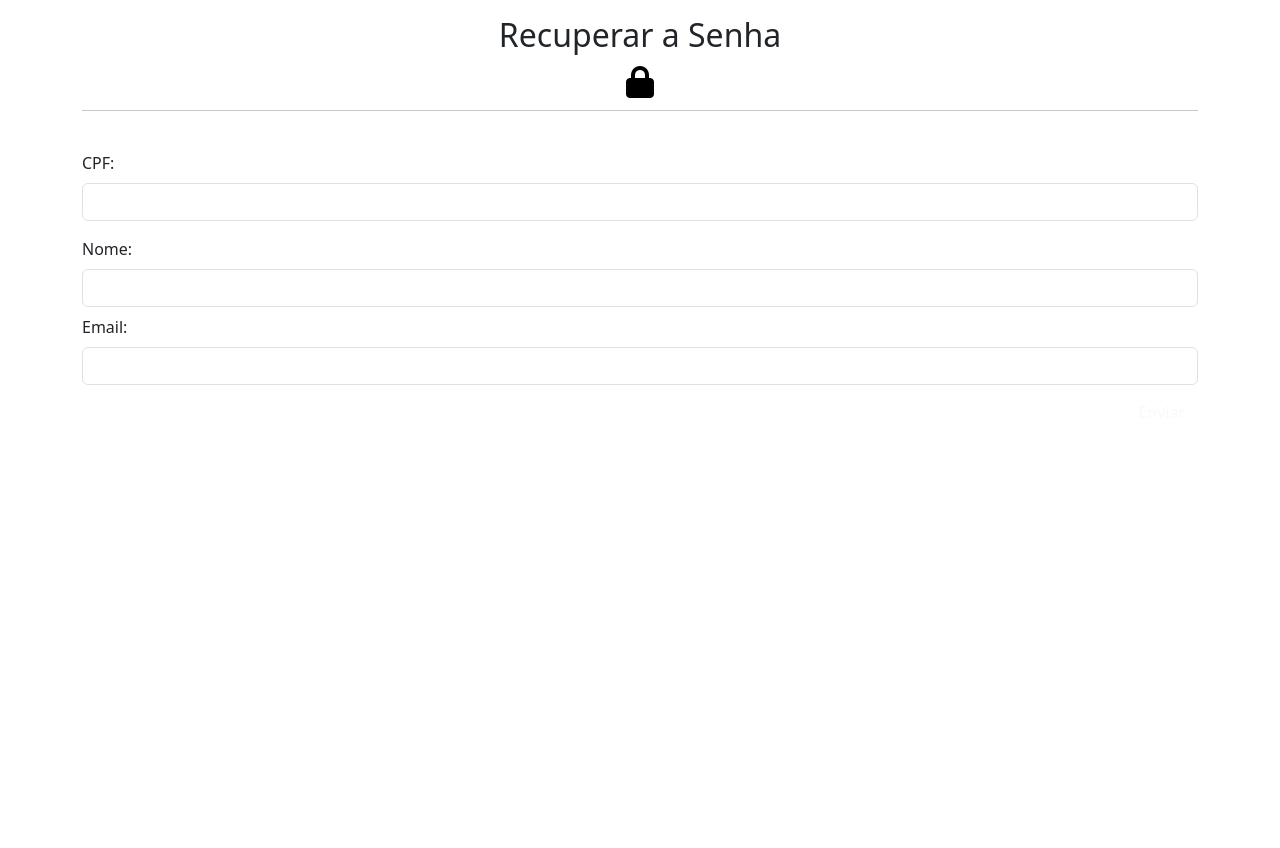
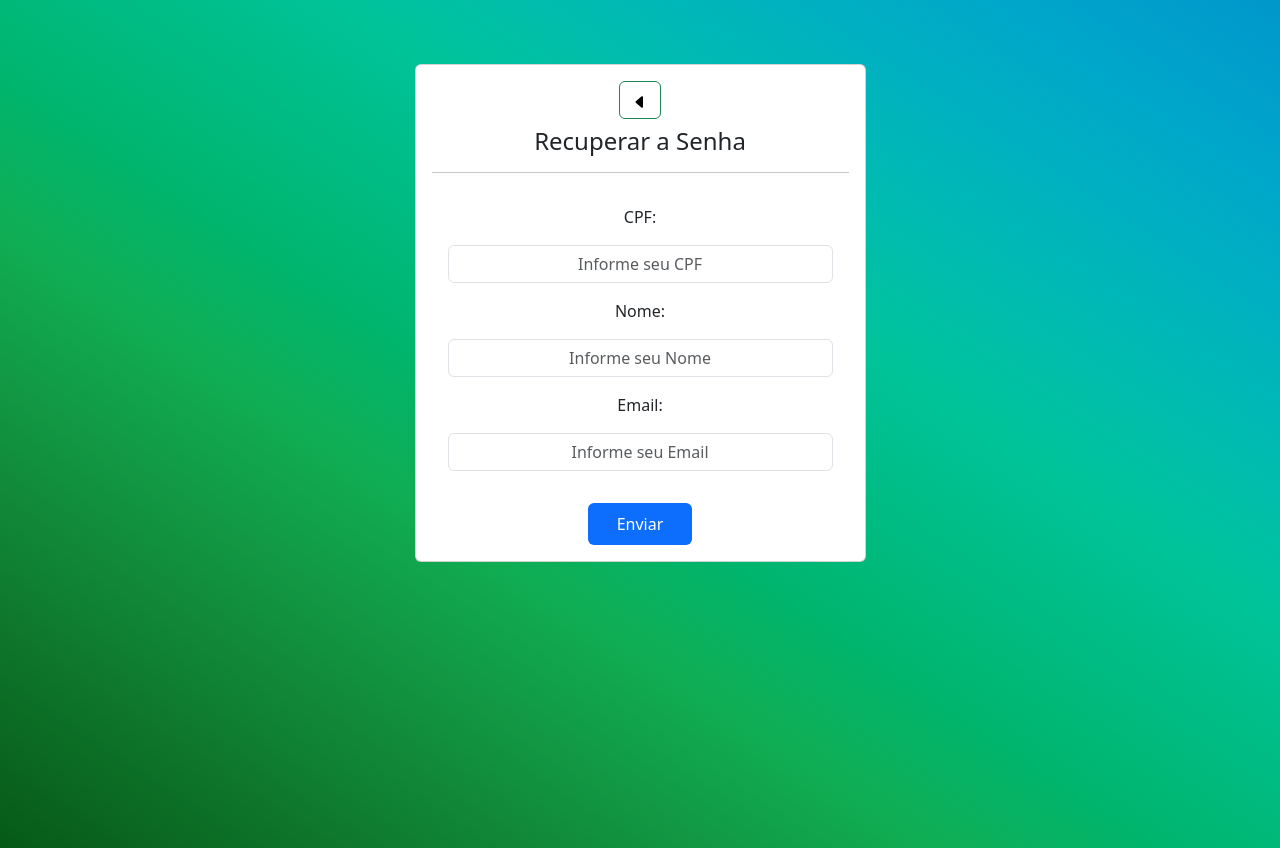
Before and after one commit to lilydias24/AMS_INFO31, a PHP site: page /Login/recuperar_senha.php in a window 1280 px wide. Before the commit the page ends 385 px from the top, so only its background shows below. Run offline with PHP 8.4, Linux system fonts and the light colour scheme; some libraries are stand-ins or nearby versions.

Commit message:
Atualizações 24.11

```diff
--- a/Aluno/editar_aluno.php
+++ b/Aluno/editar_aluno.php
@@ -36,7 +36,7 @@
                 $sql = "SELECT * FROM aluno as al INNER JOIN turma as tur WHERE al.ID_turma = tur.ID_turma AND al.matricula=" . $_REQUEST["matricula"];
                 $result = $connect->query($sql);
                 while ($row = $result->fetch_object()) {
-                    print "<option value='" . $row->ID_turma . "'>" . $row->nome_turma;
+                     print "<option value='" . $row->ID_turma . "'>" . $row->nome_turma;
                     print "</option>";
                 }
                 ?>
--- a/Aluno/listar_aluno.php
+++ b/Aluno/listar_aluno.php
@@ -16,7 +16,6 @@
             print "<th> Nome </td>";
             print "<th> Email </td>";
             print "<th> Responsável </td>";
-            //print "<th> Foto </td>";
             print "<th> Turma </th>";
             print "<th colspan='2'> Ações </th>";
             print "</tr>";
@@ -26,7 +25,6 @@
             print "<td>" . $row->nome . "</td>";
             print "<td>" . $row->email . "</td>";
             print "<td>" . $row->num_responsavel . "</td>";
-            //print "<td>" . $row->foto . "</td>";
             print "<td>" . $row->nome_turma . "</td>";
             print "<td>
                     <button onclick=\"location.href='?page=editar&matricula=".$row->matricula. "';\" class='btn btn-success'>Editar</button> </td>";
--- a/Aluno/salvar_aluno.php
+++ b/Aluno/salvar_aluno.php
@@ -12,7 +12,7 @@ switch($_REQUEST["acao"]){
         if(isset($_FILES['foto']))
         {
             $tipo = strtolower(substr($_FILES['foto']['name'], -3)); //Pegando extensão do arquivo
-            $new_name = date("Y.m.d-H.i") . $tipo; //Definindo um novo nome para o arquivo
+            $new_name = date("Y.m.d-H.i") . "." . $tipo; //Definindo um novo nome para o arquivo
             $dir = './fotos/'; //Diretório para uploads
 
             move_uploaded_file($_FILES['foto']['tmp_name'], $dir.$new_name); //Fazer upload do arquivo
--- a/Login/login.css
+++ b/Login/login.css
@@ -1,7 +1,6 @@
 .card-container {
     min-height: 100vh;
-    background: linear-gradient(to right, #03f2ffb6, #1eb211dc);
-    display: flex;
+    background: linear-gradient(to left top, #065917, #0c6d25, #108233, #129743, #10ad53, #00b56d, #00bc84, #00c39a, #00bbb1, #00b0c2, #00a4cb, #0097cb);    display: flex;
     align-items: center;
     justify-content: center;
 }
--- a/Login/recuperar_senha.php
+++ b/Login/recuperar_senha.php
@@ -1,8 +1,10 @@
 <?php
 include("../config.php");
+
 use PHPMailer\PHPMailer\PHPMailer;
 use PHPMailer\PHPMailer\SMTP;
 use PHPMailer\PHPMailer\Exception;
+
 require '../PHPMailer-master/src/PHPMailer.php';
 require '../PHPMailer-master/src/SMTP.php';
 require '../PHPMailer-master/src/Exception.php';
@@ -11,6 +13,7 @@ if (isset($_POST['recuperar'])) {
     $nova_senha = substr(md5(time()), 0, 6);
     $senha_cript = password_hash($nova_senha, PASSWORD_DEFAULT);
     $CPF = mysqli_escape_string($connect, $_POST['CPF']);
+    $CPF = str_replace(['.', '-'], '', $CPF);
     $nome = mysqli_escape_string($connect, $_POST['nome']);
     $email = mysqli_escape_string($connect, $_POST['email']);
 
@@ -38,23 +41,24 @@ if (isset($_POST['recuperar'])) {
 
                     $mail->IsHTML(true);
                     $mail->CharSet = "UTF-8";
-                    $mail->Subject = "Recuperar senha de acesso no Sistema de Monitoramento de Acesso - IFFAR UG";
+                    $mail->Subject = "Recuperar Senha - Sistema de Monitoramento de Acesso - IFFAR UG";
 
-                    $mensagem = "<h3>Olá ". $nome ."</h3>Uma solicitação de recuperação de senha foi realizada no Sistema de Monitoramento de Acesso - IFFAR UG.<br>Sua nova senha é " . $nova_senha . "<br>";
+                    $mensagem = "<h3>Olá " . $nome . "</h3>Uma solicitação de recuperação de senha foi realizada no Sistema de Monitoramento de Acesso - IFFAR UG.<br>Sua nova senha é " . $nova_senha . "<br>";
 
                     $mail->Body = $mensagem;
                     $mail->send();
-                    $msg = 2;
+                    $msg = "<script> alert('Email Enviado com Sucesso! Realize seu Login com a Nova Senha.'); </script>" . "<script> location.href='login.php'; </script>";
+                    print $msg;
                 } catch (Exception $e) {
                     echo "Erro ao enviar o email: {$mail->ErrorInfo}";
                 }
-
             } else {
                 echo mysqli_errno($conexao) . ": " . mysqli_error($conexao);
                 die();
             }
         } else {
-            $msg = 1;
+             $msg = "<script> alert('Dados não Encontrados no Sistema!'); </script>" . "<script> location.href='recuperar_senha.php'; </script>";
+             print $msg;
         }
     } else {
         echo mysqli_errno($conexao) . ": " . mysqli_error($conexao);
@@ -67,63 +71,51 @@ if (isset($_POST['recuperar'])) {
 
 <head>
     <meta charset="UTF-8">
+    <meta http-equiv="X-UA-Compatible" content="IE=edge">
     <meta name="viewport" content="width=device-width, initial-scale=1.0">
-    <link rel="stylesheet" href="./assets/css/bootstrap.css">
-    <link rel="stylesheet" href="./assets/css/pacote.css">
-    <link rel="stylesheet" href="https://cdnjs.cloudflare.com/ajax/libs/font-awesome/6.4.0/css/all.min.css" integrity="sha512-iecdLmaskl7CVkqkXNQ/ZH/XLlvWZOJyj7Yy7tcenmpD1ypASozpmT/E0iPtmFIB46ZmdtAc9eNBvH0H/ZpiBw==" crossorigin="anonymous" referrerpolicy="no-referrer" />
-    <link rel="shortcut icon" href="./assets/img-sistem/atomo.ico" type="image/x-icon">
+    <link href="https://cdn.jsdelivr.net/npm/bootstrap@5.3.1/dist/css/bootstrap.min.css" rel="stylesheet">
+    <script src="https://cdn.jsdelivr.net/npm/bootstrap@5.3.1/dist/js/bootstrap.bundle.min.js"></script>
+    <script src="https://cdnjs.cloudflare.com/ajax/libs/jquery/3.6.0/jquery.min.js"></script>
+    <script src="https://cdnjs.cloudflare.com/ajax/libs/jquery.inputmask/5.0.6/jquery.inputmask.min.js"></script>
     <title>Recuperar Senha</title>
 </head>
 
-<body class="container pb-3">
-        <div class="row">
-            <div class="col">
-                <div class="text-center py-3">
-                    <h2>Recuperar a Senha</h2>
-                    <div class="m-3"><i class="fa-solid fa-lock fa-2xl" style="color: #000000;"></i></div>
+<body class="container mt-5" style="background: linear-gradient(to right top, #065917, #0c6d25, #108233, #129743, #10ad53, #00b56d, #00bc84, #00c39a, #00bbb1, #00b0c2, #00a4cb, #0097cb);
+background-size:cover; background-repeat: no-repeat; min-height: 100vh;">
+    <div class="row justify-content-center">
+        <div class="col-md-5">
+            <div class="card p-3 mt-3">
+                <div class="text-center">
+                    <button type="button" class="btn btn-outline-success"><a href="login.php" class="text-decoration-none text-black" aria-current="page">
+                    <svg xmlns="http://www.w3.org/2000/svg" width="16" height="16" fill="currentColor" class="bi bi-caret-left-fill" viewBox="0 0 16 16"><path d="m3.86 8.753 5.482 4.796c.646.566 1.658.106 1.658-.753V3.204a1 1 0 0 0-1.659-.753l-5.48 4.796a1 1 0 0 0 0 1.506z"/>
+                    </svg></a></button>
+                    <h4 class="mt-2">Recuperar a Senha</h4>
                     <hr>
                 </div>
-            </div>
-        </div>
-        <?php if (isset($msg)) :
-            if ($msg == 1) { ?>
-                <div class="alert alert-danger alert-dismissible fade show" role="alert">
-                    <button class="btn-close" data-bs-dismiss="alert"></button>
-                    O email fornecido não existe em nosso banco!
-                </div>
-            <?php } elseif($msg == 2) { ?>
-                <div class="alert alert-success alert-dismissible fade show" role="alert">
-                    <button class="btn-close" data-bs-dismiss="alert"></button>
-                    Email enviado com sucesso, visualize sua caixa de mensagem!
-                </div>
-            <?php } endif ?>
-        <div class="row">
-            <div class="col">
-                <form method="POST" action="<?= $_SERVER['PHP_SELF']; ?>">
-                    <div class="row">
-                        <div class="col-xl-12 py-2">
-                            <label class="form-label">CPF:</label>
-                            <input class="form-control" type="text" name="CPF" class="input" required>
-                        </div>
-                        <div class="col-xl-12 py-2">
-                            <label class="form-label">Nome:</label>
-                            <input class="form-control" type="text" name="nome" class="input" required>
-                        </div>
-                        <div class="col-xl-12">
-                            <label class="form-label">Email:</label>
-                            <input class="form-control" type="email" name="email" class="input" required>
-                        </div>
-                        <div class="col-xl-12 py-2">
-                            <div class="text-end">
-                                <button class="btn link-body-emphasis text-light" type="submit" class="input" name="recuperar">Enviar</button>
-                            </div>
-                        </div>
+                <form class="card-form text-center" method="POST" action="<?= $_SERVER['PHP_SELF']; ?>">
+                    <div class="form-group m-3">
+                        <label class="form-label">CPF:</label>
+                        <input class="form-control mx-auto text-center mt-2" type="text" name="CPF" id="CPF" placeholder="Informe seu CPF" required>
                     </div>
+                    <div class="form-group m-3">
+                        <label class="form-label">Nome:</label>
+                        <input class="form-control mx-auto text-center mt-2" type="text" name="nome" placeholder="Informe seu Nome" required>
+                    </div>
+                    <div class="form-group m-3">
+                        <label class="form-label">Email:</label>
+                        <input class="form-control mx-auto text-center mt-2" type="text" name="email" placeholder="Informe seu Email" required>
+                    </div>
+                    <button class="btn text-bg-primary mt-3 p-2 w-25" type="submit" name="recuperar">Enviar</button>
                 </form>
             </div>
         </div>
-    <script src="https://cdn.jsdelivr.net/npm/@popperjs/core@2.11.8/dist/umd/popper.min.js" integrity="sha384-I7E8VVD/ismYTF4hNIPjVp/Zjvgyol6VFvRkX/vR+Vc4jQkC+hVqc2pM8ODewa9r" crossorigin="anonymous"></script>
-    <script src="https://cdn.jsdelivr.net/npm/bootstrap@5.3.2/dist/js/bootstrap.min.js" integrity="sha384-BBtl+eGJRgqQAUMxJ7pMwbEyER4l1g+O15P+16Ep7Q9Q+zqX6gSbd85u4mG4QzX+" crossorigin="anonymous"></script>
+    </div>
 </body>
-
+<script>
+    $(document).ready(function() {
+        $('#CPF').inputmask({
+            mask: '999.999.999-99',
+        });
+    });
+</script>
 </html>
--- a/Usuario/listar_usuario.php
+++ b/Usuario/listar_usuario.php
@@ -14,7 +14,6 @@
             print "<th> Nível </td>";
             print "<th> CPF </td>";
             print "<th> Email </th>";
-            print "<th> Senha </th>";
             print "<th> Ações </th>";
             print "</tr>";
             while($row = $result->fetch_object()){
@@ -22,7 +21,6 @@
                 print "<td>" . $row->nivel . "</td>";
                 print "<td>" . $row->CPF . "</td>";
                 print "<td>" . $row->email . "</td>";
-                print "<td>" . $row->senha . "</td>";
                 print "<td>
                         <button onclick=\"location.href='?page=editar&CPF=".$row->CPF. "';\" class='btn btn-success'>Editar</button>
                         <button onclick=\"if(confirm('Tem Certeza de que Deseja Excluir este Usuário?'))
@@ -38,4 +36,3 @@
         }
     ?>
 </div>
-<!-- não está editando -->
--- a/Usuario/salvar_usuario.php
+++ b/Usuario/salvar_usuario.php
@@ -1,4 +1,4 @@
-<?php //include_once("../Login/autenticar.php"); ?>
+<?php include_once("../Login/autenticar.php"); ?>
 <?php
 switch($_REQUEST["acao"]){
     case 'cadastrar':
@@ -24,15 +24,13 @@ switch($_REQUEST["acao"]){
     case 'editar':
         $nivel = $_POST["nivel"];
         $CPF = $_POST["CPF"];
+        $CPF = str_replace(['.', '-'], '', $CPF);
         $email = $_POST["email"];
 
         $sql = "UPDATE usuario
         SET nivel='$nivel', email='$email'
         WHERE CPF='$CPF'";
-
         $result = $connect->query($sql);
-        var_dump($sql) ;
-        var_dump($result);
 
         if($result == true){
             print "<script> alert('Edição de Usuário Realizada com Sucesso!'); </script>";
--- a/index.css
+++ b/index.css
@@ -4,8 +4,7 @@
 .container-principal {
     font-family: Georgia, Times, 'Times New Roman', serif;
     min-height: 100vh;
-    background: linear-gradient(to right, #03f2ffb6, #1eb211dc);
-    background-size: cover;
+    background: linear-gradient(to left top, #065917, #0c6d25, #108233, #129743, #10ad53, #00b56d, #00bc84, #00c39a, #00bbb1, #00b0c2, #00a4cb, #0097cb);    background-size: cover;
     background-repeat: no-repeat;
     align-items: center;
     justify-content: center;
```
Also changed, not shown: Cronograma/editar_cronograma.php (+8 -5 lines), Login/testLogin.php (+0 -46 lines), README.md, 1 other file.
